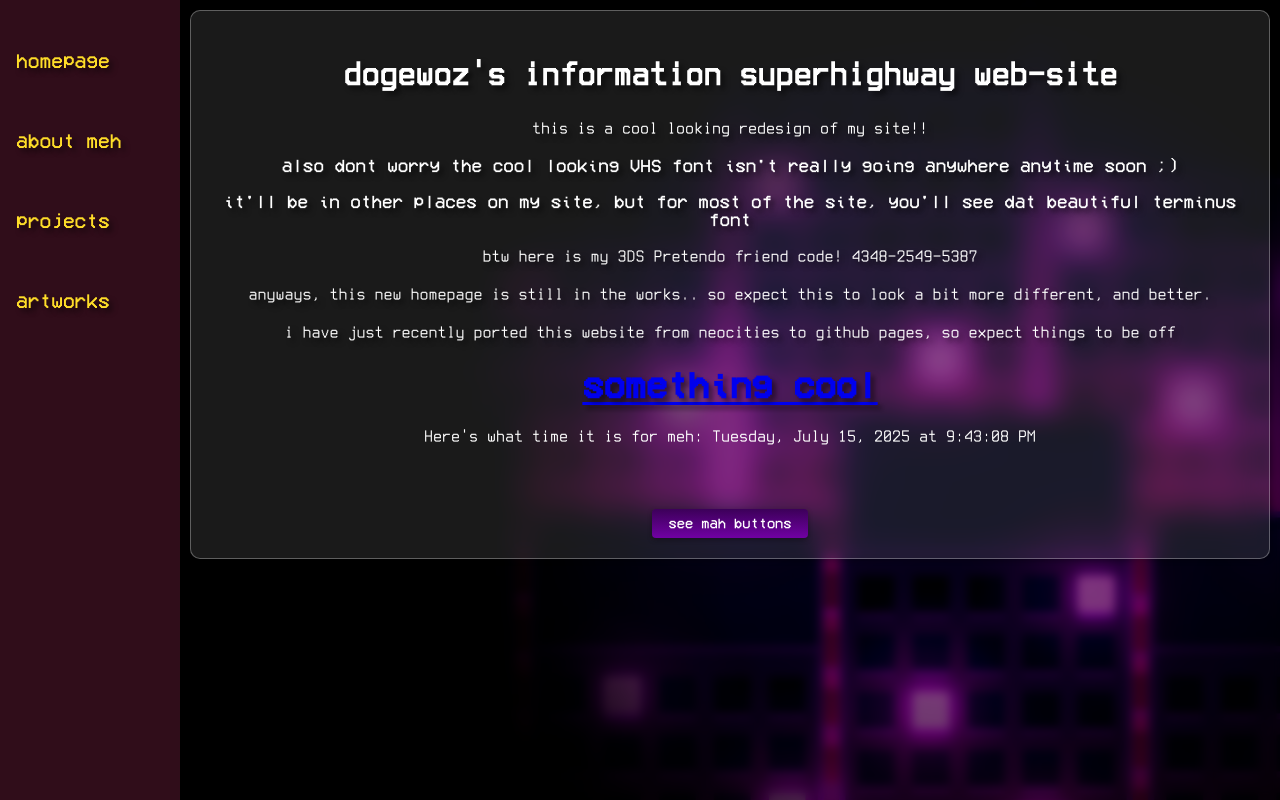
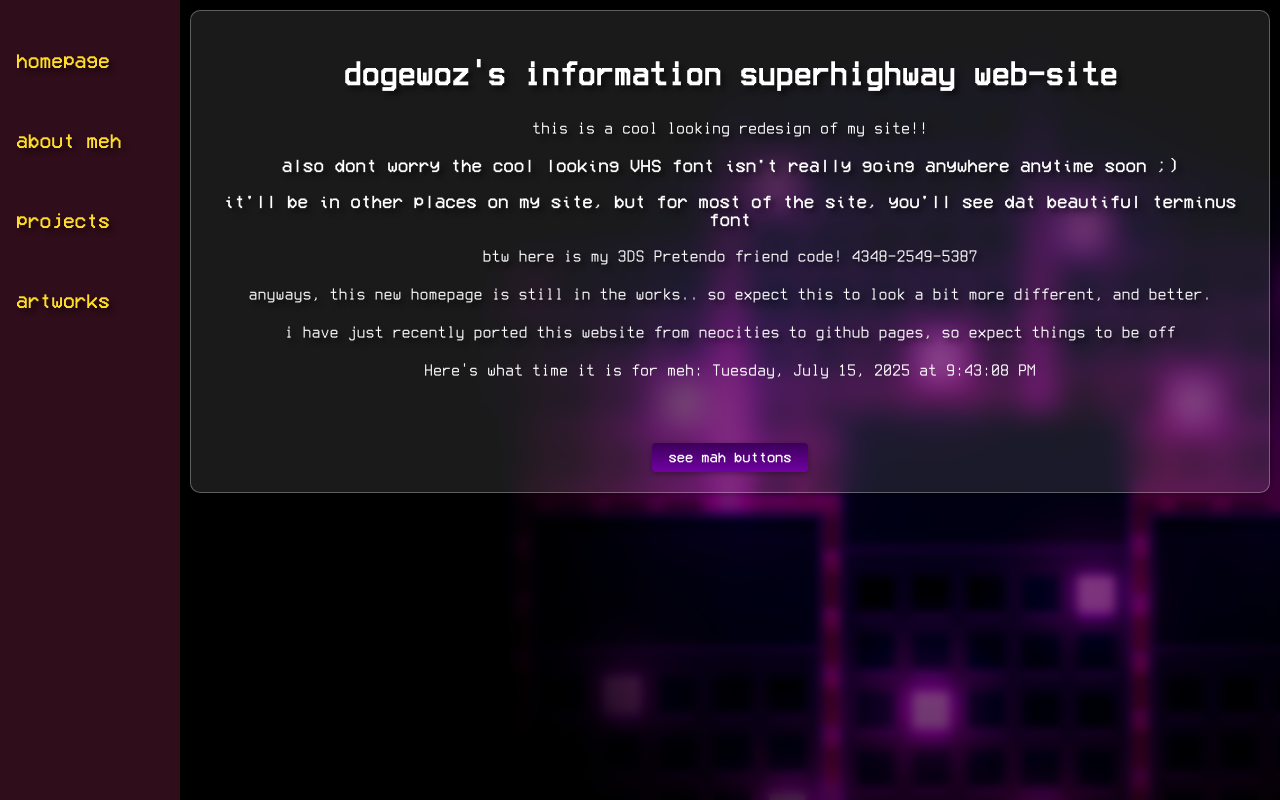
Before and after one commit to dogewoz/dogewoz.github.io, a plain HTML site: page index.html in a window 1280 px wide. Drawn offline with Linux system fonts and the light colour scheme; no server answers.

Commit message:
Update index.html

```diff
--- a/index.html
+++ b/index.html
@@ -312,7 +312,7 @@ h1, h2, h3, h4, h5, h6, p {
   loadVisitorCounterIfNotEU();
 </script>
 
- <a href="/abdulisnotthefatherlol"><h1 style="font-family:VCR OSD Mono; text-color:fff" class="text-center">something cool</h1></a>
+<!-- <a href="/abdulisnotthefatherlol"><h1 style="font-family:VCR OSD Mono; text-color:fff" class="text-center">something cool</h1></a> -->
     <div id="pst-time" style="font-family:Terminus"></div>
       <script>
     function updatePSTTime() {
```
